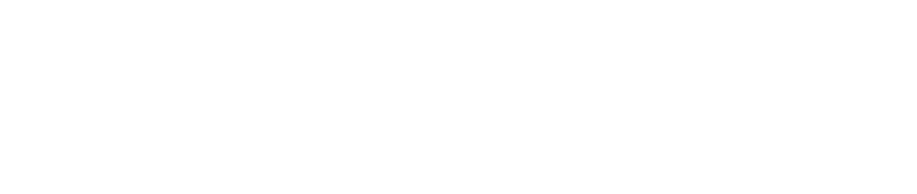
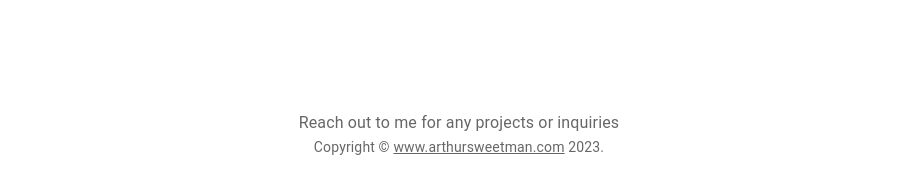
Before and after one commit to arthursweetman/arthursweetman.com, a React (Create React App) app: page / in a window 1280 px wide. Shown: the part 892-1086 px from the top of the page, without its empty margins (181-1098 px from the left). Before the commit the page ends 953 px from the top, so only its background shows below. Built offline with nearby package versions, Linux system fonts and the light colour scheme.

Commit message:
Added a footer for the whole website

```diff
--- a/src/App.js
+++ b/src/App.js
@@ -1,6 +1,7 @@
 import { Outlet, Link } from 'react-router-dom';
 import './App.css';
 import ResponsiveAppBar from './AppBar';
+import Footer from './components/footer';
 
 function App() {
   return (
@@ -9,6 +10,7 @@
       <div>
         <Outlet />
       </div>
+      <Footer />
     </div>
   );
 }
--- /dev/null
+++ b/src/components/footer.js
@@ -0,0 +1,49 @@
+import * as React from 'react';
+import AppBar from '@mui/material/AppBar';
+import Button from '@mui/material/Button';
+import CameraIcon from '@mui/icons-material/PhotoCamera';
+import Card from '@mui/material/Card';
+import CardActions from '@mui/material/CardActions';
+import CardContent from '@mui/material/CardContent';
+import CardMedia from '@mui/material/CardMedia';
+import CssBaseline from '@mui/material/CssBaseline';
+import Grid from '@mui/material/Grid';
+import Stack from '@mui/material/Stack';
+import Box from '@mui/material/Box';
+import Toolbar from '@mui/material/Toolbar';
+import Typography from '@mui/material/Typography';
+import Container from '@mui/material/Container';
+import Link from '@mui/material/Link';
+import { createTheme, ThemeProvider } from '@mui/material/styles';
+
+
+function Copyright() {
+    return (
+        <Typography variant="body2" color="text.secondary" align="center">
+            {'Copyright © '}
+                <Link color="inherit" href="https://mui.com/">
+                    www.arthursweetman.com
+                </Link>{' '}
+            {new Date().getFullYear()}
+            {'.'}
+        </Typography>
+    );
+}
+
+export default function Footer(){
+    return(
+        <>
+            <Box sx={{ bgcolor: 'background.paper', p: 6 }} component="footer">
+                <Typography
+                    variant="subtitle1"
+                    align="center"
+                    color="text.secondary"
+                    component="p"
+                >
+                    Reach out to me for any projects or inquiries
+                </Typography>
+                <Copyright />
+            </Box>
+        </>
+    )
+}
--- a/src/pages/home.js
+++ b/src/pages/home.js
@@ -37,12 +37,6 @@
         "link": "https://www.bakerhughes.com/",
         "image": "https://www.bakerhughes.com/themes/custom/bh/dist/images/logo.png"
     },
-}
-
-const images = {
-    "linkedin": "https://media.licdn.com/dms/image/C5603AQG-Pqhv8Sl1MQ/profile-displayphoto-shrink_100_100/0/1657646293325?e=1707955200&v=beta&t=u8X18-Sdk1O7_EPA7RIqDyoJ1jMPIleMAKUf7G_ivzs",
-    "GitHub": "https://avatars.githubusercontent.com/u/56804555?v=4",
-    "BakerHughes": "https://www.bakerhughes.com/themes/custom/bh/dist/images/logo.png"
 }
 
 
```
